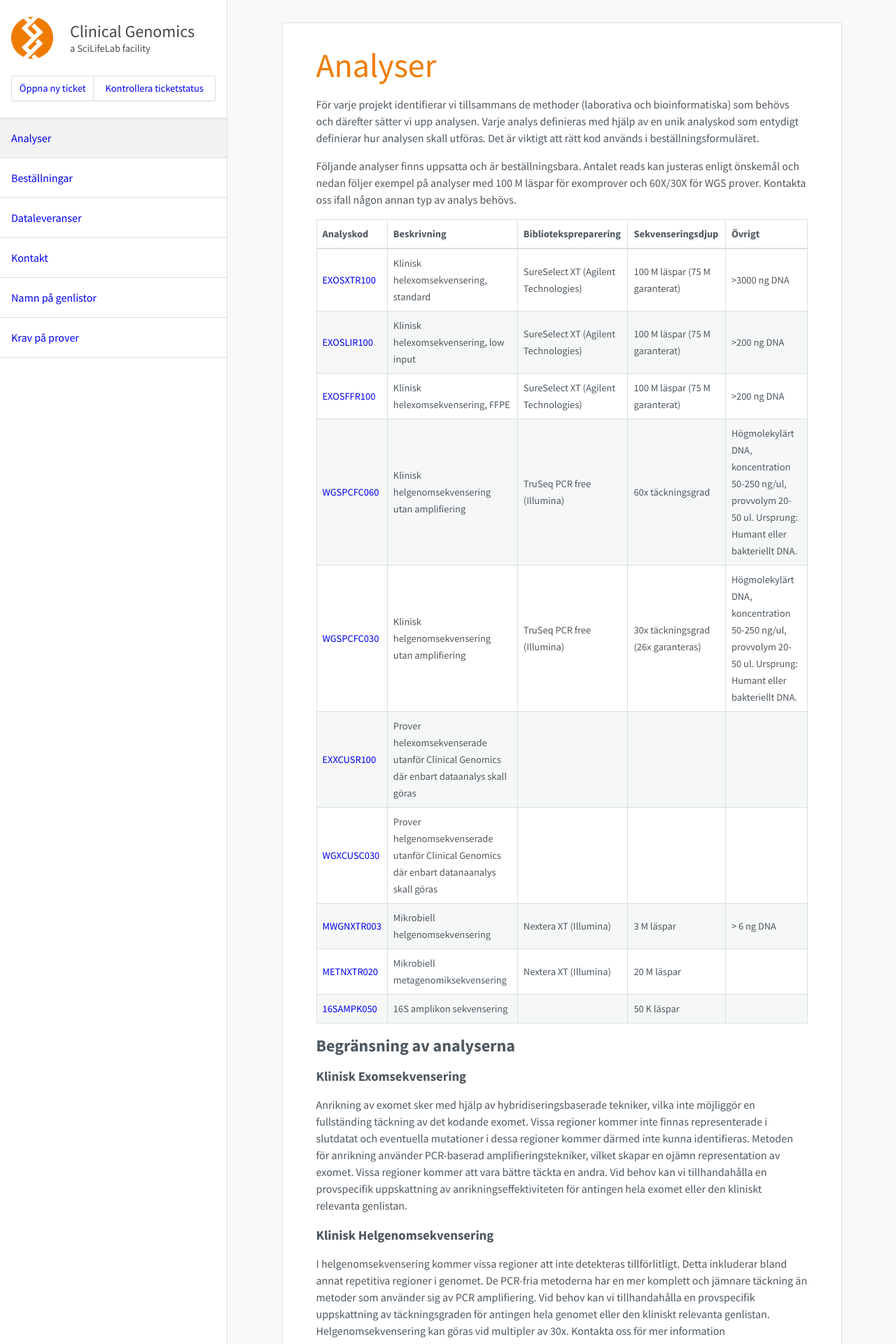
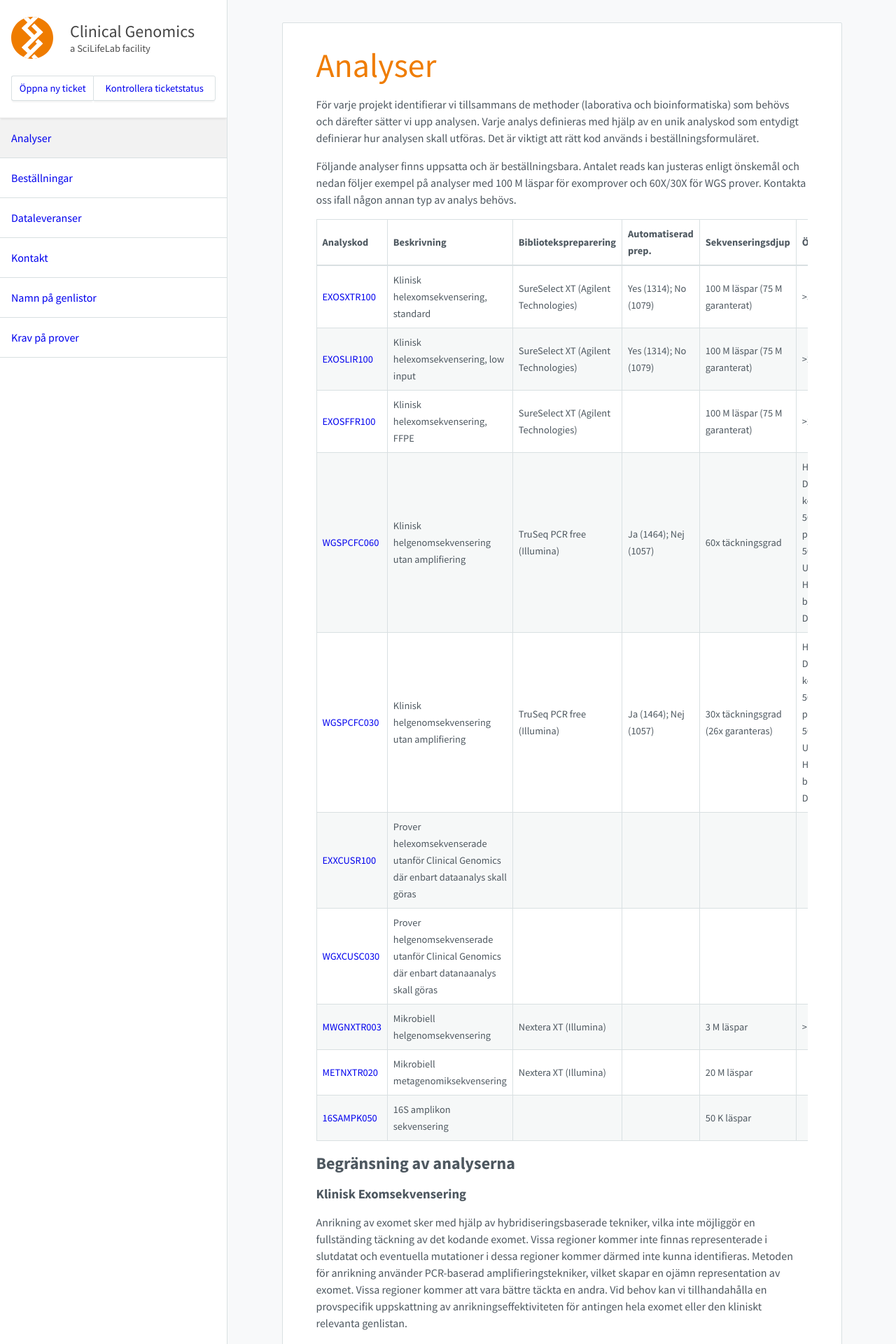
Before and after one commit to Clinical-Genomics/clinical-genomics.github.io, a Jekyll site: the page built from _topics/analyser.md, in a window 1280 px wide. Shown: the top 1920 px of the page at 70% size. Built offline with Jekyll 4.4.1, drawn with Linux system fonts in a browser that asks for light colours; nearby versions of some CDN libraries.

Commit message:
add automated analyses info

```diff
--- a/_layouts/analysis.html
+++ b/_layouts/analysis.html
@@ -27,6 +27,11 @@ layout: base
     <tr>
       <th>Biblioteksberedning</th>
       <td>{{ page.library_prep }}</td>
+    </tr>
+
+    <tr>
+      <th>Automatiserad biblioteksberedning</th>
+      <td>{{ page.automated_libprep }}</td>
     </tr>
 
     <tr>
--- a/_scss/style.scss
+++ b/_scss/style.scss
@@ -108,3 +108,8 @@ tr:nth-child(even) {
     background-color: rgba(#000, .05);
   }
 }
+
+.container {
+  width: 100%;
+  overflow: auto;
+}
--- a/_topics/analyser.md
+++ b/_topics/analyser.md
@@ -9,12 +9,14 @@ För varje projekt identifierar vi tillsammans de methoder (laborativa och bioin
 
 Följande analyser finns uppsatta och är beställningsbara. Antalet reads kan justeras enligt önskemål och nedan följer exempel på analyser med 100 M läspar för exomprover och 60X/30X för WGS prover. Kontakta oss ifall någon annan typ av analys behövs.
 
+<div class="container">
 <table>
 	<thead>
 		<tr>
 			<th>Analyskod</th>
 			<th>Beskrivning</th>
 			<th>Bibliotekspreparering</th>
+			<th>Automatiserad prep.</th>
 			<th>Sekvenseringsdjup</th>
 			<th>Övrigt</th>
 		</tr>
@@ -30,12 +32,14 @@ Följande analyser finns uppsatta och är beställningsbara. Antalet reads kan j
 				</td>
 				<td>{{ analysis.description }}</td>
 				<td>{{ analysis.library_prep }}</td>
+				<td>{{ analysis.automated_libprep }}</td>
 				<td>{{ analysis.sequencing_depth }}</td>
 				<td>{{ analysis.misc }}</td>
 			</tr>
 		{% endfor %}
 	</tbody>
 </table>
+</div>
 
 ## Begränsning av analyserna
 
--- a/assets/css/style.css
+++ b/assets/css/style.css
@@ -597,3 +597,7 @@ tr:nth-child(even) {
     background-color: rgba(217, 224, 226, 0.2); }
   .cg-list-item.current {
     background-color: rgba(0, 0, 0, 0.05); }
+
+.container {
+  width: 100%;
+  overflow: auto; }
```
Also changed, not shown: _data/analyses.yaml (+6 -6 lines).
